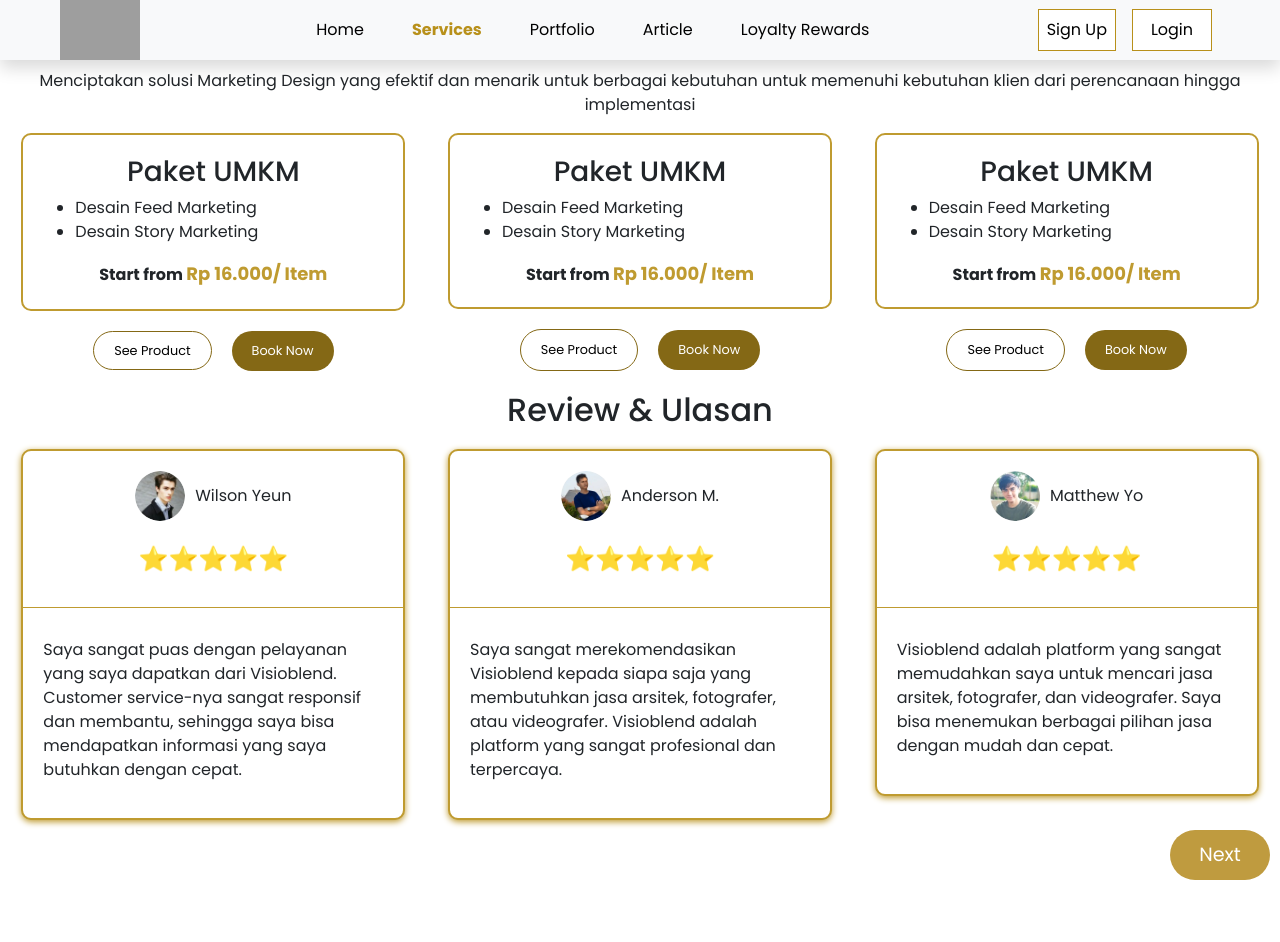
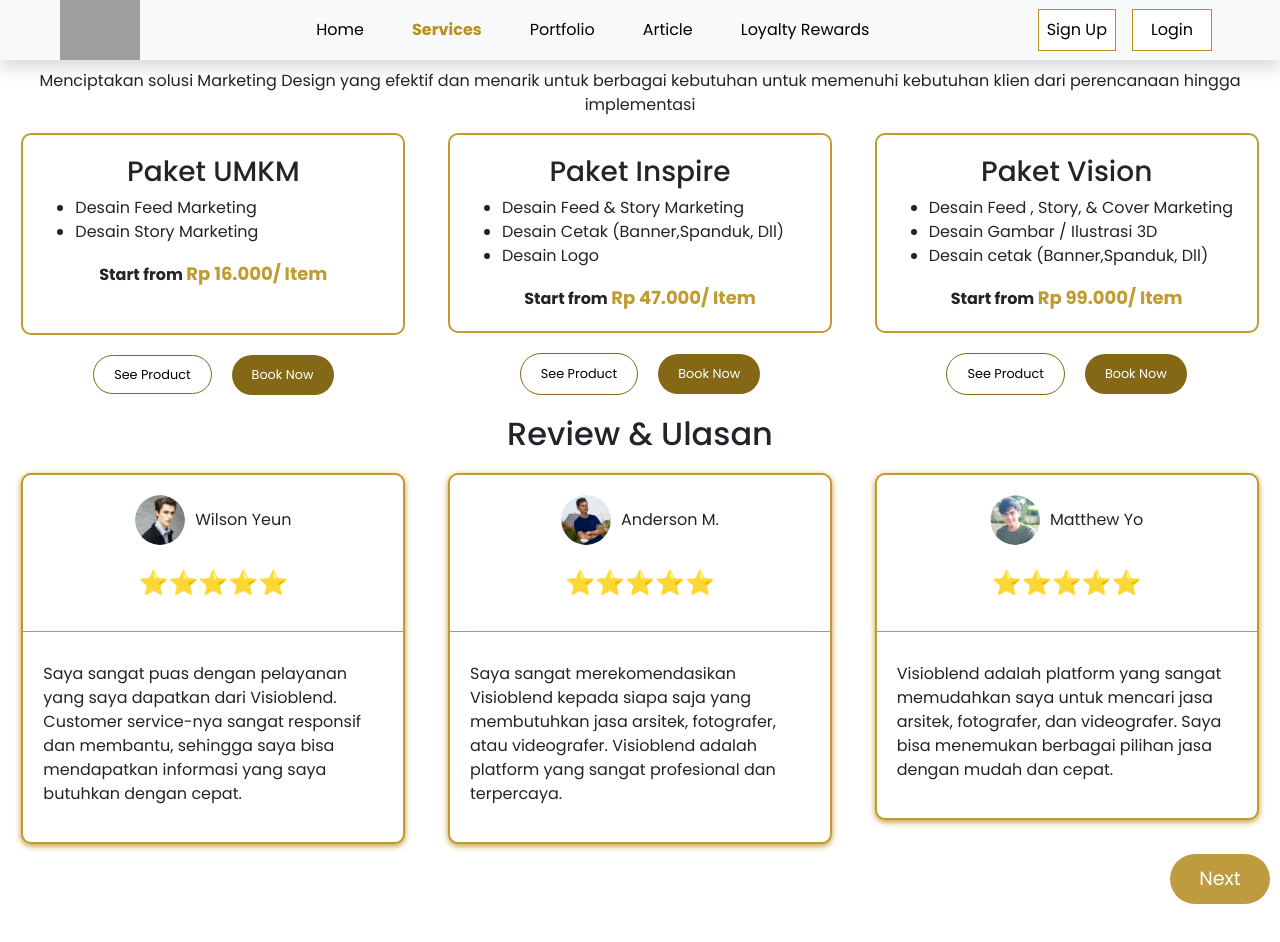
Before and after one commit to VisioBlend/WebApp, a React (Vite) app: page /services in a window 1280 px wide. Shown: the top 942 px of the page. Built offline with nearby package versions, Linux system fonts and the light colour scheme; grey boxes are pictures that could not be loaded.

Commit message:
Update Services.jsx

```diff
--- a/src/pages/Services.jsx
+++ b/src/pages/Services.jsx
@@ -3,11 +3,13 @@ import './services.css';
 import image1 from './../assets/image1.jpg';
 import image2 from './../assets/image2.jpg';
 import image3 from './../assets/image3.jpg';
-import { NavLink } from 'react-router-dom';
+import { NavLink, useNavigate } from 'react-router-dom';
 
 function Services() {
+  const navigate = useNavigate();
   const handleNextButtonClick = () => {
     console.log('Next button clicked!');
+    navigate('/Services2');
   };
 
   return (
@@ -44,15 +46,16 @@ function Services() {
           <div className="box-services">
 
             <div className="detail">
-              <h3>Paket UMKM</h3>
+              <h3>Paket Inspire</h3>
               <div className="box-content">
                 <ul>
-                  <li>Desain Feed Marketing</li>
-                  <li>Desain Story Marketing</li>
+                <li>Desain Feed & Story Marketing</li>
+                <li>Desain Cetak (Banner,Spanduk, Dll)</li>
+                <li>Desain Logo</li>
                 </ul>
               </div>
               <div className='price'>
-                <span>Start from</span> <span className="yellow-text">Rp 16.000/ Item</span>
+                <span>Start from</span> <span className="yellow-text">Rp 47.000/ Item</span>
               </div>
             </div>
 
@@ -64,15 +67,16 @@ function Services() {
           <div className="box-services">
 
             <div className="detail">
-              <h3>Paket UMKM</h3>
+              <h3>Paket Vision</h3>
               <div className="box-content">
                 <ul>
-                  <li>Desain Feed Marketing</li>
-                  <li>Desain Story Marketing</li>
+                <li>Desain Feed , Story, & Cover Marketing</li>
+                <li>Desain Gambar / Ilustrasi 3D</li>
+                <li>Desain cetak  (Banner,Spanduk, Dll)</li>
                 </ul>
               </div>
               <div className='price'>
-                <span>Start from</span> <span className="yellow-text">Rp 16.000/ Item</span>
+                <span>Start from</span> <span className="yellow-text">Rp 99.000/ Item</span>
               </div>
             </div>
 
@@ -81,8 +85,6 @@ function Services() {
               <button className='button button-primary'>Book Now</button>
             </div>
           </div>
-
-
         </div>
         <div className='review-and-ulasan'>
           <h2 className="review-title">Review & Ulasan</h2>
```
